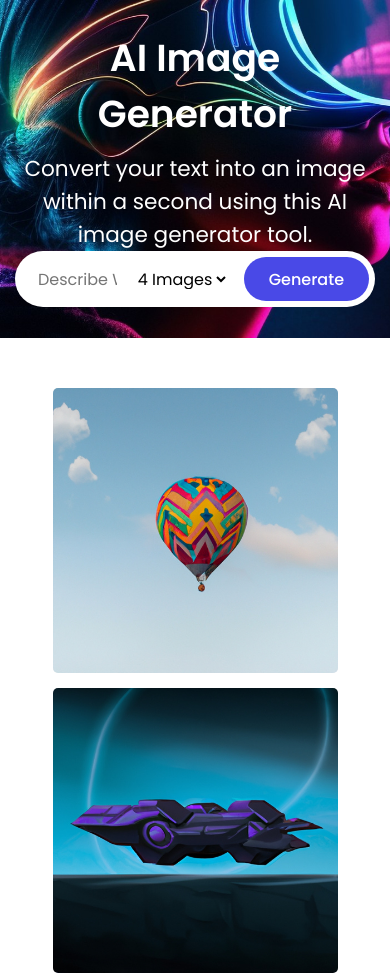
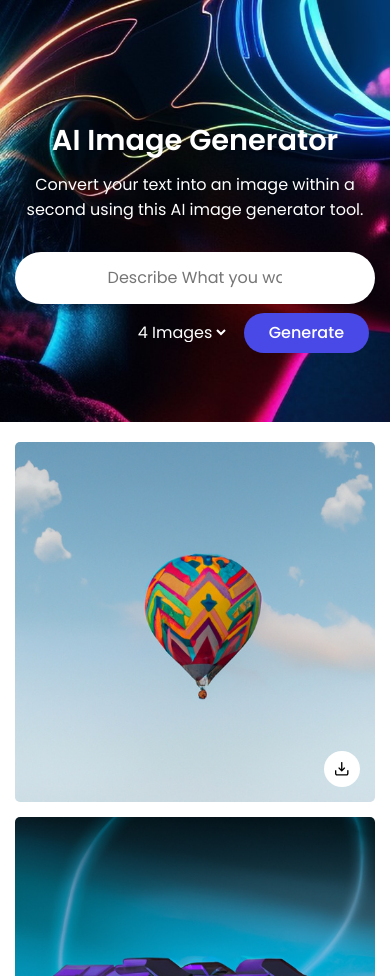
Before and after one commit to Yosefgeda/ai-image-generator, a plain HTML site: page index.html in a window 390 px wide. Shown: the top 976 px of the page. Drawn offline with Linux system fonts and the light colour scheme.

Commit message:
Basic styling and structure done

```diff
--- a/style.css
+++ b/style.css
@@ -86,7 +86,7 @@
     flex-wrap: wrap;
     padding: 0 15px;
     max-width: 1250px;
-    margin: 50px 0;
+    margin: 50px auto;
     justify-content: center;
 }
 
@@ -135,3 +135,57 @@
     width: 14px;
     height: 14px;
 }
+
+@media screen and (max-width: 760px) {
+    .image-generator {
+        height: 50vh;
+    }
+
+    .image-generator h1 {
+        font-size: 1.8rem;
+    }
+
+    .image-generator p {
+        font-size: 1rem;
+    }
+
+    .image-generator .generate-form {
+        margin-top: 30px;
+        height: 52px;
+        display: block;
+    }
+
+    .generate-form .controls {
+        height: 40px;
+        margin-top: 15px;
+        align-items: center;
+        justify-content: flex-end;
+    }
+
+    .generate-form .img-quantity {
+        color: white;
+    }
+
+    .generate-form .img-quantity option {
+        color: black;
+    }
+
+    .generate-form .generate-btn {
+        height: 100%;
+    }
+
+    .image-gallery {
+        margin-top: 20px;
+    }
+
+    .image-gallery .img-card:not(.loading) .download-btn {
+        display: flex;
+    }
+}
+
+
+@media screen and (max-width: 500px) {
+    .image-gallery .img-card {
+        width: 100%;
+    }
+}
```
